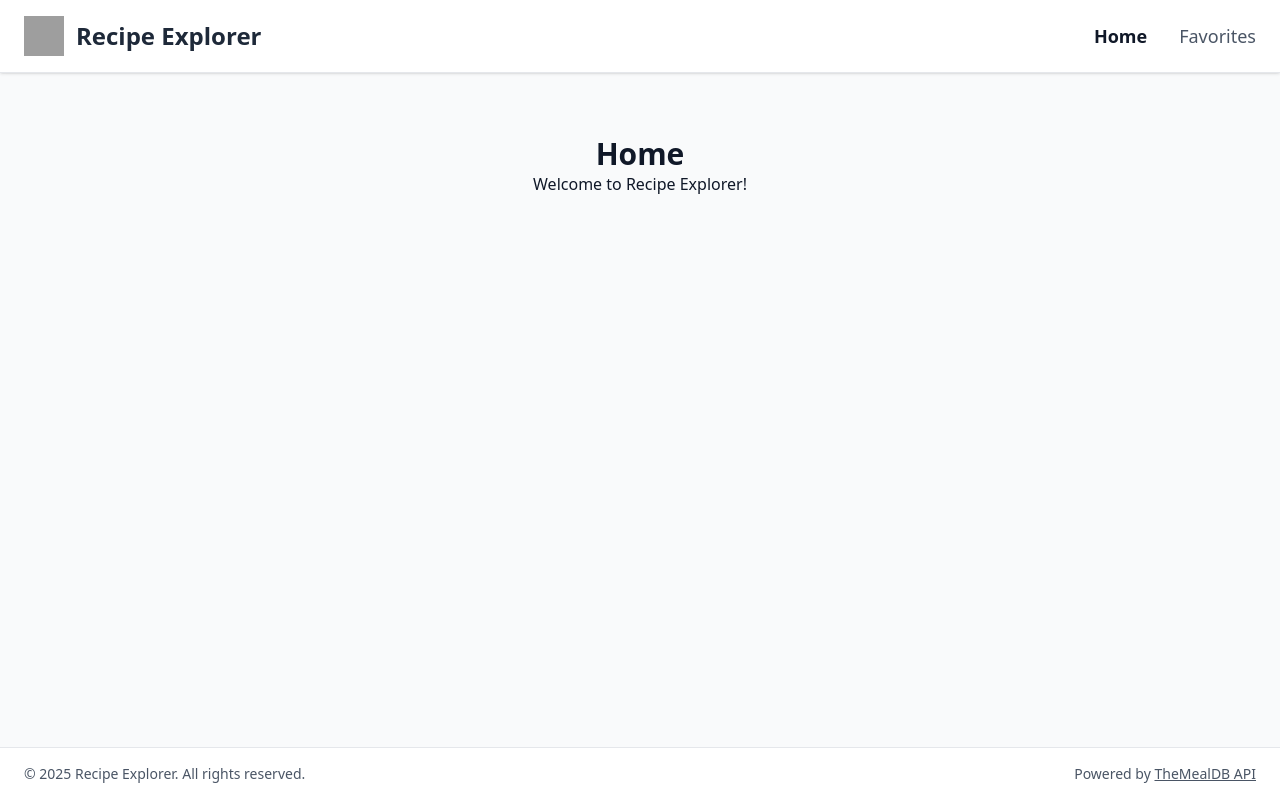
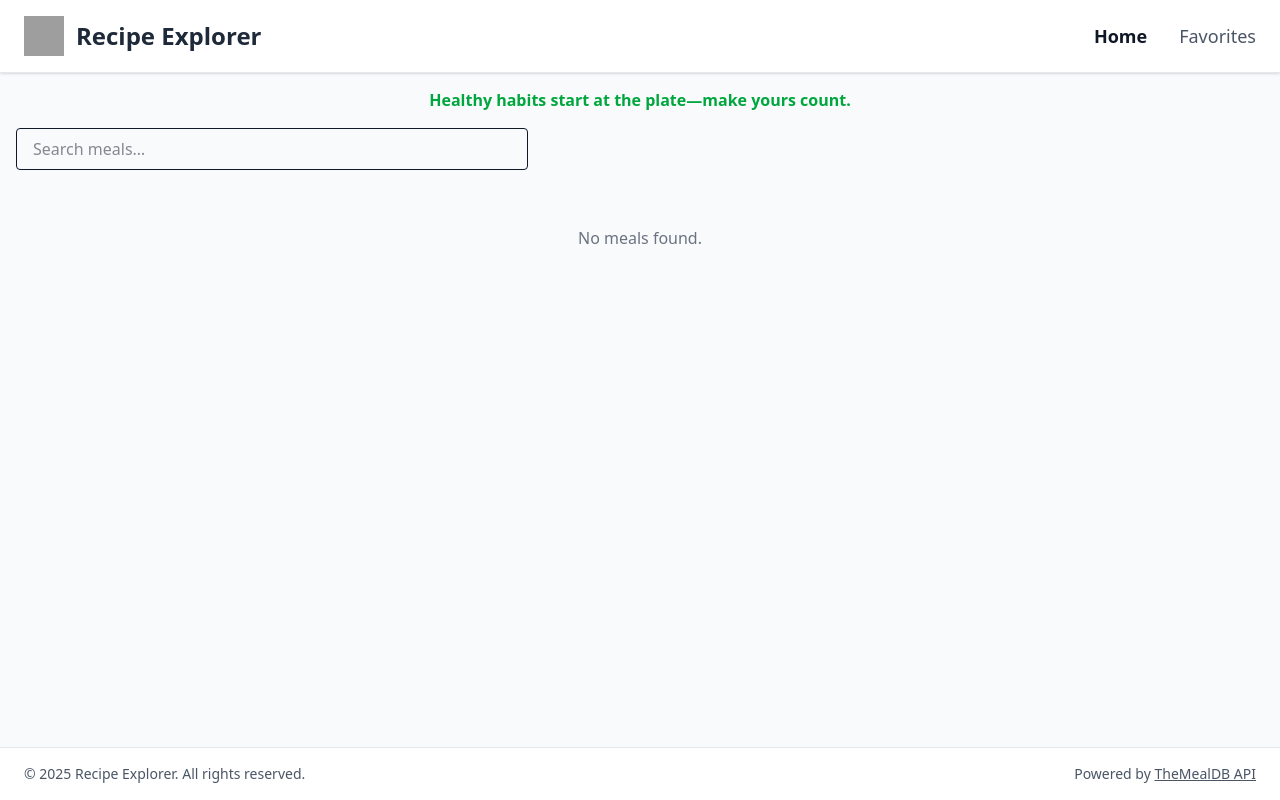
Before and after one commit to Meirunas/recipe-explorer, a Vue app in the folder recipe-explorer/: page / in a window 1280 px wide. Built offline with nearby package versions, Linux system fonts and the light colour scheme; grey boxes are pictures that could not be loaded.

Commit message:
search meals and show meal details

```diff
--- a/recipe-explorer/src/App.vue
+++ b/recipe-explorer/src/App.vue
@@ -1,18 +1,10 @@
-<!-- src/App.vue -->
 <template>
-  <div class="flex flex-col min-h-screen bg-gray-50 dark:bg-gray-800 text-gray-900 dark:text-gray-100">
-    <!-- push content down past header -->
-    <div class="pt-[64px]">
-      <Header />
-    </div>
-
-    <!-- main grows to fill space -->
-    <main class="flex-grow container mx-auto px-4 py-6">
+  <div class="flex flex-col min-h-screen bg-gray-50 dark:bg-gray-900 text-gray-900 dark:text-gray-100">
+    <Header />
+    <main class="flex-grow pt-[64px]">
       <router-view />
     </main>
-
-    <!-- footer sticks to bottom via mt-auto -->
-    <Footer class="mt-auto" />
+    <Footer class="mt-auto"/>
   </div>
 </template>
 
--- /dev/null
+++ b/recipe-explorer/src/components/MealCard.vue
@@ -0,0 +1,26 @@
+<template>
+  <div class="bg-white dark:bg-gray-800 rounded-lg shadow overflow-hidden">
+    <img
+      :src="meal.strMealThumb"
+      :alt="meal.strMeal"
+      class="w-full h-40 object-cover"
+    />
+    <div class="p-4">
+      <h3 class="text-lg font-semibold text-gray-800 dark:text-gray-100 mb-2">
+        {{ meal.strMeal }}
+      </h3>
+      <router-link
+        :to="`/meal/${meal.idMeal}`"
+        class="inline-block mt-2 px-4 py-2 bg-green-500 hover:bg-green-600 text-white rounded"
+      >
+        View Details
+      </router-link>
+    </div>
+  </div>
+</template>
+
+<script setup>
+defineProps({
+  meal: Object
+})
+</script>
--- a/recipe-explorer/src/router/index.js
+++ b/recipe-explorer/src/router/index.js
@@ -1,13 +1,13 @@
-// src/router/index.js
 import { createRouter, createWebHistory } from 'vue-router'
 
-// Lazy‑loaded page components
-const Home      = () => import('@/views/Home.vue')
-const Favorites = () => import('@/views/Favorites.vue')
+const Home       = () => import('@/views/Home.vue')
+const MealDetail = () => import('@/views/MealDetail.vue')
+const Favorites  = () => import('@/views/Favorites.vue')  // if you have it
 
 const routes = [
-  { path: '/',          name: 'Home',      component: Home },
-  { path: '/favorites', name: 'Favorites', component: Favorites },
+  { path: '/',            name: 'Home',       component: Home },
+  { path: '/meal/:id',    name: 'MealDetail', component: MealDetail },
+  { path: '/favorites',   name: 'Favorites',  component: Favorites },
 ]
 
 export default createRouter({
--- /dev/null
+++ b/recipe-explorer/src/services/api.js
@@ -0,0 +1,18 @@
+import axios from 'axios'
+
+const client = axios.create({
+  baseURL: 'https://www.themealdb.com/api/json/v1/1',
+  timeout: 5000,
+})
+
+export async function searchMeals(query) {
+  if (!query.trim()) return []
+  const { data } = await client.get('/search.php', { params: { s: query } })
+  return data.meals || []
+}
+
+export async function getMealById(id) {
+  if (!id) return null
+  const { data } = await client.get('/lookup.php', { params: { i: id } })
+  return data.meals?.[0] ?? null
+}
--- /dev/null
+++ b/recipe-explorer/src/stores/mealDetail.js
@@ -0,0 +1,37 @@
+import { defineStore } from 'pinia'
+import { ref } from 'vue'
+import { getMealById } from '@/services/api.js'
+
+export const useMealDetailStore = defineStore('mealDetail', () => {
+  const meal        = ref(null)
+  const ingredients = ref([])
+  const loading     = ref(false)
+  const error       = ref(null)
+
+  async function fetchMeal(id) {
+    loading.value = true
+    error.value   = null
+    meal.value    = null
+    ingredients.value = []
+
+    try {
+      const data = await getMealById(id)
+      if (!data) {
+        error.value = 'Recipe not found.'
+        return
+      }
+      meal.value = data
+      for (let i = 1; i <= 20; i++) {
+        const name    = data[`strIngredient${i}`]?.trim()
+        const measure = data[`strMeasure${i}`]?.trim()
+        if (name) ingredients.value.push(`${measure} ${name}`.trim())
+      }
+    } catch {
+      error.value = 'Failed to load recipe.'
+    } finally {
+      loading.value = false
+    }
+  }
+
+  return { meal, ingredients, loading, error, fetchMeal }
+})
--- /dev/null
+++ b/recipe-explorer/src/stores/meals.js
@@ -0,0 +1,34 @@
+import { defineStore } from 'pinia'
+import { ref, watch } from 'vue'
+import { searchMeals } from '@/services/api.js'
+
+export const useMealsStore = defineStore('meals', () => {
+  const query   = ref('')
+  const meals   = ref([])
+  const loading = ref(false)
+  const error   = ref(null)
+
+  let timer = null
+  watch(query, (q) => {
+    clearTimeout(timer)
+    if (!q.trim()) {
+      meals.value = []
+      loading.value = false
+      error.value = null
+      return
+    }
+    loading.value = true
+    error.value = null
+    timer = setTimeout(async () => {
+      try {
+        meals.value = await searchMeals(q)
+      } catch {
+        error.value = 'Failed to fetch meals.'
+      } finally {
+        loading.value = false
+      }
+    }, 300)
+  })
+
+  return { query, meals, loading, error }
+})
--- a/recipe-explorer/src/views/Home.vue
+++ b/recipe-explorer/src/views/Home.vue
@@ -1,7 +1,45 @@
-<!-- src/views/Home.vue -->
 <template>
-  <div class="text-center py-12">
-    <h1 class="text-3xl font-bold">Home</h1>
-    <p>Welcome to Recipe Explorer!</p>
+  <div class="px-4 py-6">
+    <!-- Healthy tip banner -->
+    <div class="mb-4 text-center text-green-600 font-semibold">
+      Healthy habits start at the plate—make yours count.
+    </div>
+
+    <!-- Search Bar -->
+    <div class="mb-6">
+      <input
+        v-model="store.query"
+        type="text"
+        placeholder="Search meals…"
+        class="w-full max-w-lg px-4 py-2 border rounded focus:ring transition"
+      />
+    </div>
+
+    <!-- Loading / Error / Empty States -->
+    <div v-if="store.loading" class="text-center py-8 text-gray-500 dark:text-gray-400">
+      Loading…
+    </div>
+    <div v-else-if="store.error" class="text-center py-8 text-red-500">
+      {{ store.error }}
+    </div>
+    <div v-else-if="!store.meals.length" class="text-center py-8 text-gray-500 dark:text-gray-400">
+      No meals found.
+    </div>
+
+    <!-- Results Grid: 3 columns on md+ -->
+    <div v-else class="grid grid-cols-1 sm:grid-cols-2 md:grid-cols-3 gap-6">
+      <MealCard
+        v-for="meal in store.meals"
+        :key="meal.idMeal"
+        :meal="meal"
+      />
+    </div>
   </div>
 </template>
+
+<script setup>
+import { useMealsStore } from '@/stores/meals'
+import MealCard from '@/components/MealCard.vue'
+
+const store = useMealsStore()
+</script>
--- /dev/null
+++ b/recipe-explorer/src/views/MealDetail.vue
@@ -0,0 +1,41 @@
+<template>
+  <div class="px-4 py-6 max-w-3xl mx-auto">
+    <div v-if="store.loading" class="text-center py-8 text-gray-500 dark:text-gray-400">
+      Loading recipe…
+    </div>
+    <div v-else-if="store.error" class="text-center py-8 text-red-500">
+      {{ store.error }}
+    </div>
+    <div v-else-if="store.meal" class="space-y-6">
+      <h1 class="text-3xl font-bold">{{ store.meal.strMeal }}</h1>
+      <img
+        :src="store.meal.strMealThumb"
+        :alt="store.meal.strMeal"
+        class="w-full rounded-lg shadow"
+      />
+      <section>
+        <h2 class="text-2xl font-semibold">Ingredients</h2>
+        <ul class="list-disc list-inside">
+          <li v-for="ing in store.ingredients" :key="ing">{{ ing }}</li>
+        </ul>
+      </section>
+      <section>
+        <h2 class="text-2xl font-semibold">Instructions</h2>
+        <p class="whitespace-pre-line">{{ store.meal.strInstructions }}</p>
+      </section>
+    </div>
+  </div>
+</template>
+
+<script setup>
+import { onMounted } from 'vue'
+import { useRoute } from 'vue-router'
+import { useMealDetailStore } from '@/stores/mealDetail'
+
+const route = useRoute()
+const store = useMealDetailStore()
+
+onMounted(() => {
+  store.fetchMeal(route.params.id)
+})
+</script>
```
Also changed, not shown: 1 other file (tests, documents, lock files or other folders).
